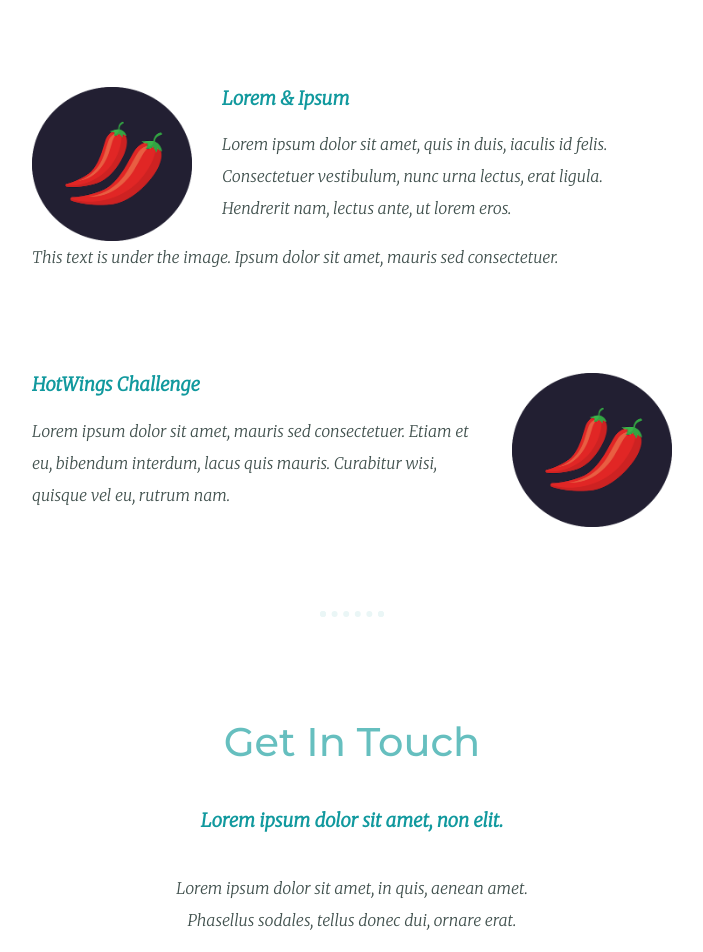
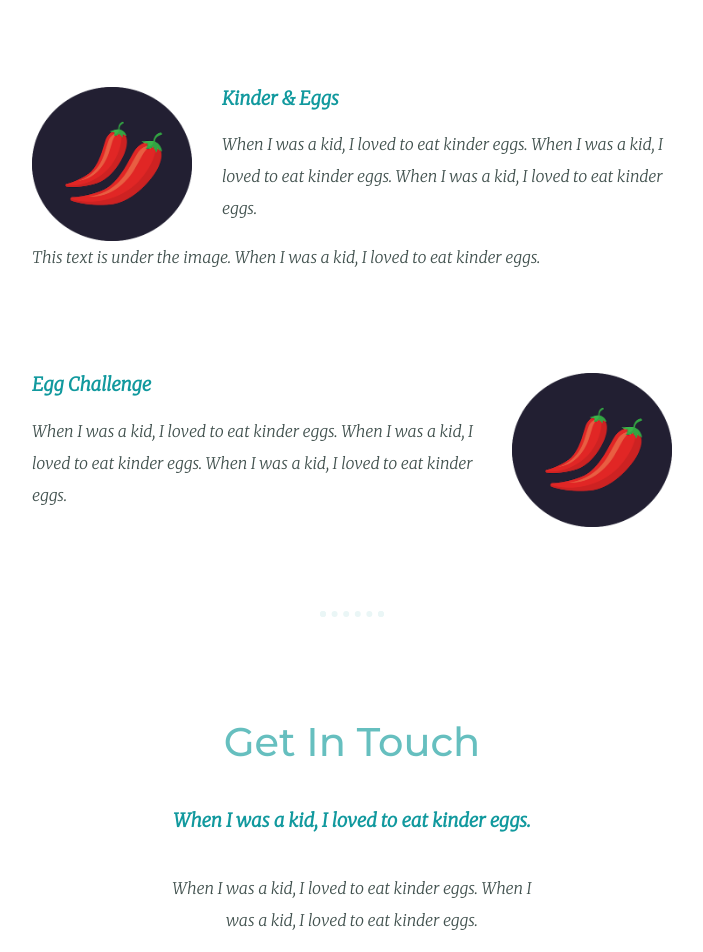
Before and after one commit to AlexiaArtemis/cv-page, a plain HTML site: page index.html in a window 1280 px wide. Shown: the part 1500-2452 px from the top of the page, without its empty margins (288-991 px from the left). Drawn offline with Linux system fonts and the light colour scheme.

Commit message:
kinder eggs

```diff
--- a/index.html
+++ b/index.html
@@ -20,28 +20,28 @@
         <div class="profile">
             <img class="profile-images" src="images/alexia.png" alt="cloud-img">
             <h2>Hello</h2>
-            <p class="intro" > Lorem ipsum dolor sit amet, vitae volutpat, dui conubia, dolor urna. Non auctor, montes nulla distinctio.</p>
+            <p class="intro" > When I was a kid, I loved to eat kinder eggs. When I was a kid, I loved to eat kinder eggs.</p>
         </div>
         <hr>
         <div class="skills">
           <h2>My Skills.</h2>
             <div class="skill-row">
             <img class="skill-images" src="images/chillies.png" alt="cloud-img">
-            <h3>Lorem & Ipsum</h3>
-            <p>Lorem ipsum dolor sit amet, quis in duis, iaculis id felis. Consectetuer vestibulum, nunc urna lectus, erat ligula. Hendrerit nam, lectus ante, ut lorem eros.</p>
-            <p class="text"> This text is under the image. Ipsum dolor sit amet, mauris sed consectetuer.</p>
+            <h3>Kinder & Eggs</h3>
+            <p>When I was a kid, I loved to eat kinder eggs. When I was a kid, I loved to eat kinder eggs. When I was a kid, I loved to eat kinder eggs.</p>
+            <p class="text"> This text is under the image. When I was a kid, I loved to eat kinder eggs.</p>
           </div>
           <div class="skill-row">
             <img class="hobby-images" src="images/chillies.png" alt="cloud-img">
-            <h3>HotWings Challenge</h3>
-            <p>Lorem ipsum dolor sit amet, mauris sed consectetuer. Etiam et eu, bibendum interdum, lacus quis mauris. Curabitur wisi, quisque vel eu, rutrum nam.</p>
+            <h3>Egg Challenge</h3>
+            <p>When I was a kid, I loved to eat kinder eggs. When I was a kid, I loved to eat kinder eggs. When I was a kid, I loved to eat kinder eggs.</p>
           </div>
         </div>
         <hr>
         <div class="contact-me">
           <h2>Get In Touch</h2>
-          <h3>Lorem ipsum dolor sit amet, non elit.</h3>
-          <p class="contact-message"> Lorem ipsum dolor sit amet, in quis, aenean amet. Phasellus sodales, tellus donec dui, ornare erat.</p>
+          <h3>When I was a kid, I loved to eat kinder eggs.</h3>
+          <p class="contact-message"> When I was a kid, I loved to eat kinder eggs. When I was a kid, I loved to eat kinder eggs.</p>
           <a href="mailto:alexiabaikas4@gmail.com" class="BUTTON">CONTACT ME</a>
         </div>
     </div>
```
